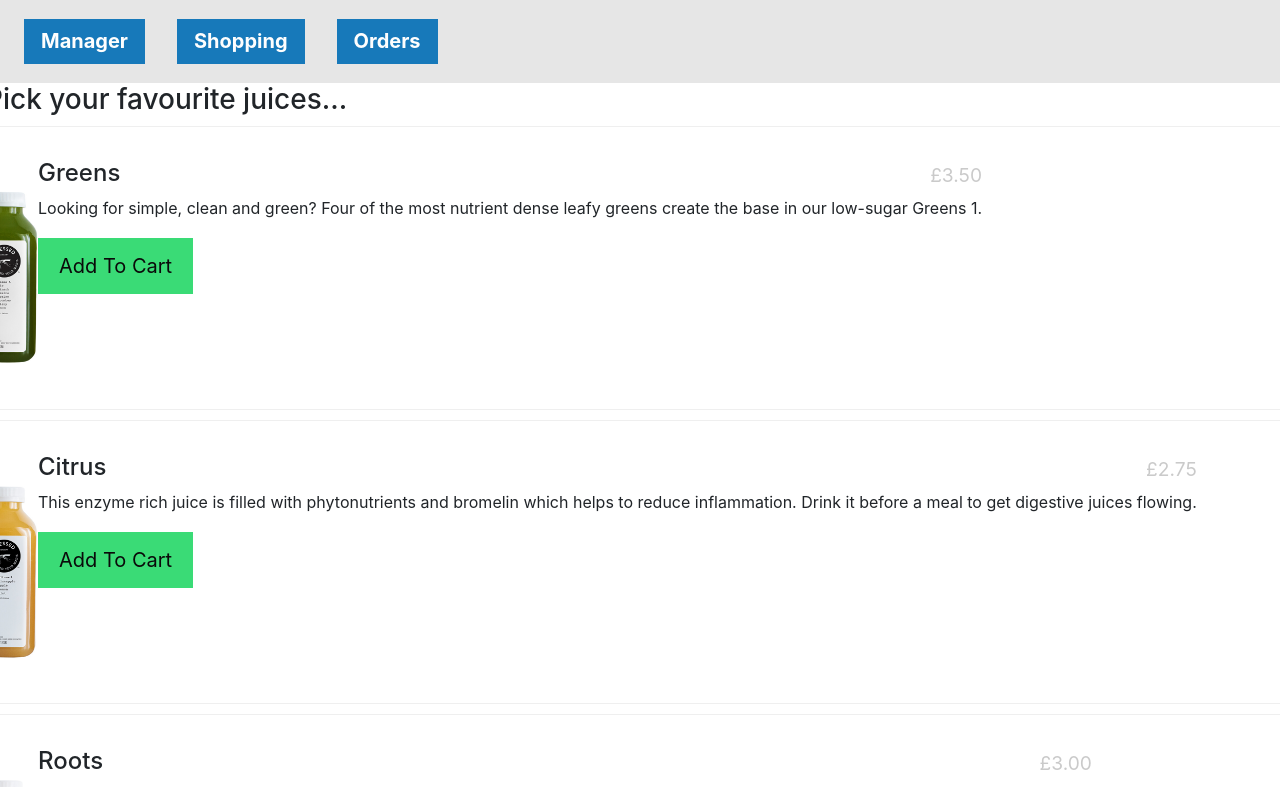
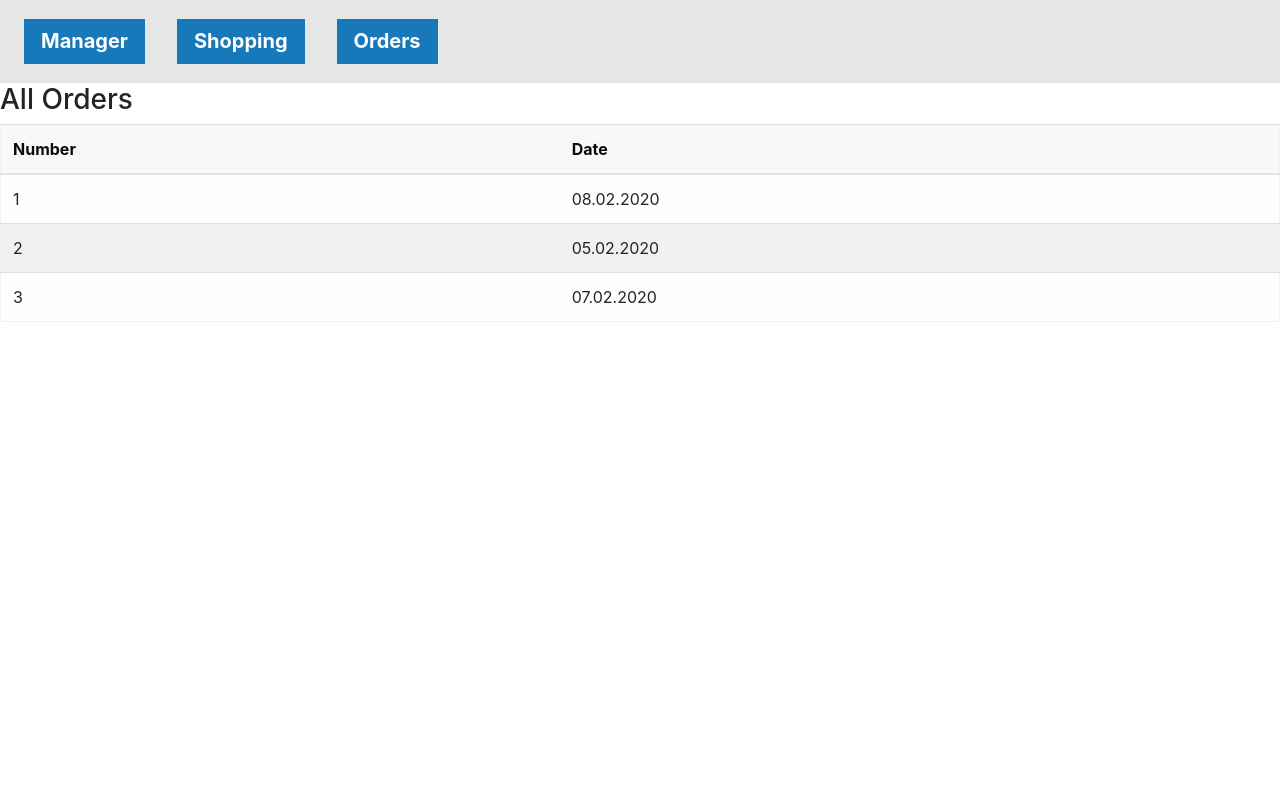
Before and after one commit to yuval2302/cloud-programming, an Angular app in the folder client/: page /orders in a window 1280 px wide. Shown: the top 787 px of the page. Built offline with nearby package versions, Linux system fonts and the light colour scheme; a web font is replaced by a local one.

Commit message:
add orders

```diff
--- a/client/src/app/app.component.html
+++ b/client/src/app/app.component.html
@@ -11,7 +11,7 @@
       </li>
       <li class="menu-text">
         <a class="button large expanded"
-           routerLink="/">Orders</a>
+           routerLink="/orders">Orders</a>
       </li>
     </ul>
   </div>
--- a/client/src/app/app.module.ts
+++ b/client/src/app/app.module.ts
@@ -14,6 +14,8 @@ import {ShoppingCartService} from './services/shopping-cart.service';
 import {LocalStorageServie, StorageService} from './services/storage.service';
 import {ManagerComponent} from './components/manager/manager.component';
 import {HttpClientModule} from '@angular/common/http';
+import {OrdersComponent} from './components/orders/orders.component';
+import {OrdersService} from './services/orders.service';
 
 @NgModule({
   bootstrap: [AppComponent],
@@ -23,7 +25,8 @@ import {HttpClientModule} from '@angular/common/http';
     StoreFrontComponent,
     CheckoutComponent,
     OrderConfirmationComponent,
-    ManagerComponent
+    ManagerComponent,
+    OrdersComponent
   ],
   imports: [
     BrowserModule,
@@ -36,6 +39,7 @@ import {HttpClientModule} from '@angular/common/http';
     PopulatedCartRouteGuard,
     LocalStorageServie,
     ShoppingCartService,
+    OrdersService,
     {provide: StorageService, useClass: LocalStorageServie},
 
   ]
--- a/client/src/app/app.routing.ts
+++ b/client/src/app/app.routing.ts
@@ -6,6 +6,7 @@ import {OrderConfirmationComponent} from './components/order-confirmation/order-
 import {StoreFrontComponent} from './components/store-front/store-front.component';
 import {PopulatedCartRouteGuard} from './route-gaurds/populated-cart.route-gaurd';
 import {ManagerComponent} from './components/manager/manager.component';
+import {OrdersComponent} from "./components/orders/orders.component";
 
 @NgModule({
   exports: [RouterModule],
@@ -26,6 +27,10 @@ import {ManagerComponent} from './components/manager/manager.component';
         path: 'manager'
       },
       {
+        component: OrdersComponent,
+        path: 'orders'
+      },
+      {
         component: StoreFrontComponent,
         path: '**'
       }])
--- a/client/src/app/components/manager/manager.component.html
+++ b/client/src/app/components/manager/manager.component.html
@@ -35,7 +35,6 @@
   <table class="table">
     <thead>
     <tr>
-      <th scope="col">#</th>
       <th scope="col">Name</th>
       <th scope="col">Description</th>
       <th scope="col">Price</th>
@@ -43,7 +42,6 @@
     </thead>
     <tbody>
     <tr *ngFor="let item of (products | async)">
-      <th scope="row">1</th>
       <td>{{item.name}}</td>
       <td>{{item.description}}</td>
       <td>{{item.price}}</td>
--- /dev/null
+++ b/client/src/app/components/orders/orders.component.html
@@ -0,0 +1,15 @@
+<h3>All Orders</h3>
+<table class="table">
+  <thead>
+  <tr>
+    <th scope="col">Number</th>
+    <th scope="col">Date</th>
+  </tr>
+  </thead>
+  <tbody>
+  <tr *ngFor="let item of orders">
+    <td>{{item.orderId}}</td>
+    <td>{{item.orderDate}}</td>
+  </tr>
+  </tbody>
+</table>
--- /dev/null
+++ b/client/src/app/components/orders/orders.component.ts
@@ -0,0 +1,19 @@
+import {Component, OnInit} from '@angular/core';
+import {OrdersService} from '../../services/orders.service';
+
+@Component({
+  selector: 'app-orders',
+  templateUrl: './orders.component.html',
+  styleUrls: ['./orders.component.css']
+})
+export class OrdersComponent implements OnInit {
+  public orders;
+
+  constructor(private ordersService: OrdersService) {
+  }
+
+  ngOnInit() {
+    this.orders = this.ordersService.getAllOrders();
+  }
+
+}
--- /dev/null
+++ b/client/src/app/services/orders.service.ts
@@ -0,0 +1,25 @@
+import {Injectable} from '@angular/core';
+
+@Injectable()
+export class OrdersService {
+
+  constructor() {
+  }
+
+  public getAllOrders() {
+    return [
+      {
+        orderId: 1,
+        orderDate: '08.02.2020'
+      },
+      {
+        orderId: 2,
+        orderDate: '05.02.2020'
+      },
+      {
+        orderId: 3,
+        orderDate: '07.02.2020'
+      }
+    ];
+  }
+}
```
Also changed, not shown: client/src/app/components/orders/orders.component.css (added).
